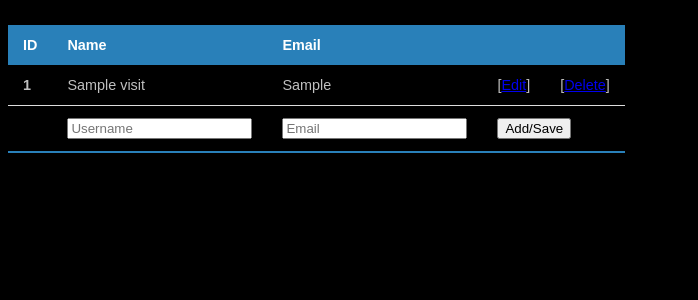
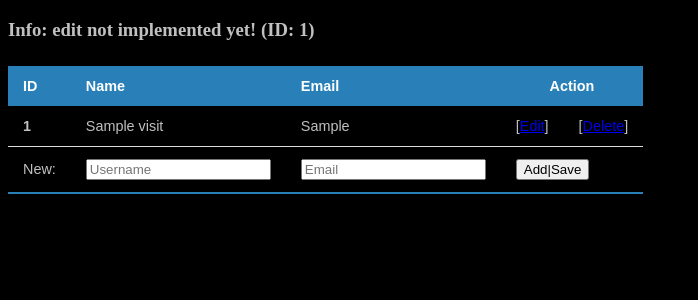
Before and after one commit to kviksna/LU-Python-uzdevumi, a Django app: page /?edit=1 in a window 1280 px wide. Shown: the top 300 px of the page, without its empty margins (0-698 px from the left). Run offline with Django 3.2, Linux system fonts and the light colour scheme; tables that the repository leaves empty hold one stand-in row (values such as "Sample post").

Commit message:
Working add and delete

```diff
--- a/uzd_17_20210415/django_visits/urls.py
+++ b/uzd_17_20210415/django_visits/urls.py
@@ -20,5 +20,4 @@ import visit.views
 urlpatterns = [
     path('admin/', admin.site.urls),
     path('', visit.views.index),
-    path('add_visit', visit.views.add_visit),
 ]
--- a/uzd_17_20210415/visit/templates/index.html
+++ b/uzd_17_20210415/visit/templates/index.html
@@ -10,9 +10,6 @@
             font-size: 0.9em;
             font-family: sans-serif;
             min-width: 400px;
-            box-shadow: 0 0 20px rgba(0, 0, 0, 0.15);
-            border-radius: 6px;
-            -moz-border-radius: 6px;
         }
         .styled-table thead tr {
             background-color: #2980b9;
@@ -34,7 +31,10 @@
     </style>
 </head>
 <body bgcolor="black" style="color:#c0c0c0">
-    <form action="/add_visit" method="post">
+    {% if info %}
+    <h3>Info: {{ info }}</h3>
+    {% endif %}
+    <form action="" method="post">
         {% csrf_token %}
     <table class="styled-table">
         <thead>
@@ -42,8 +42,7 @@
                 <th>ID</th>
                 <th>Name</th>
                 <th>Email</th>
-                <th>&nbsp;</th>
-                <th>&nbsp;</th>
+                <th colspan="2" style="text-align:center;">Action</th>
             </tr>
         </thead>
         <tbody>
@@ -57,10 +56,10 @@
         </tr>
     {% endfor %}
         <tr>
-            <td></td>
+            <td>New:</td><!-Replace with action name!>
             <td><input type="text" name="name" placeholder="Username"></td>
             <td><input type="email" name="reason" placeholder="Email"></td>
-            <td colspan="2"><input type="hidden" name="date" value=""><input type="submit" value="Add/Save"></td>
+            <td colspan="2"><input type="hidden" name="date" value=""><input type="submit" value="Add|Save"></td>
         </tr>
         </tbody>
     </table>
--- a/uzd_17_20210415/visit/views.py
+++ b/uzd_17_20210415/visit/views.py
@@ -3,10 +3,37 @@ from visit.models import Visit
 
 
 def index(request):
+    info = None
+    if request.method == 'POST':
 
+        visit = Visit(
+            name=request.POST['name'],
+            date=request.POST['date'],
+            reason=request.POST['reason'],
+        )
+
+        visit.save()
+
+        info = f"added {visit.name} ({visit.reason}) with ID: {visit.id}"
+
+    # Delete entry by id
+    elif request.method == 'GET':
+
+        del_id = int(request.GET.get('del', 0))
+        if del_id > 0:
+            visit = Visit.objects.get(id=del_id)
+            visit.delete()
+            info = f"deleted {visit.name} ({visit.reason}) with ID: {visit.id}"
+
+        edit_id = int(request.GET.get('edit', 0))
+        if edit_id > 0:
+            info = f"edit not implemented yet! (ID: {edit_id})"
+
+    # View all objects
     visits = Visit.objects.all()
 
     context = {
+        'info': info,
         'visits': visits,
     }
 
@@ -15,33 +42,3 @@ def index(request):
         request=request,
         context=context,
     )
-
-
-def add_visit(request):
-
-    if request.method == 'POST':
-
-        visit = Visit(
-            name=request.POST['name'],
-            #date=request.POST['date'],
-            reason=request.POST['reason'],
-        )
-
-        visit.save()
-
-        context = {
-            'name': visit.name,
-            'date': visit.date,
-            'reason': visit.reason,
-        }
-
-        return render(
-            template_name='visit.html',
-            request=request,
-            context=context,
-        )
-
-    return render(
-        template_name='form.html',
-        request=request,
-    )
```
